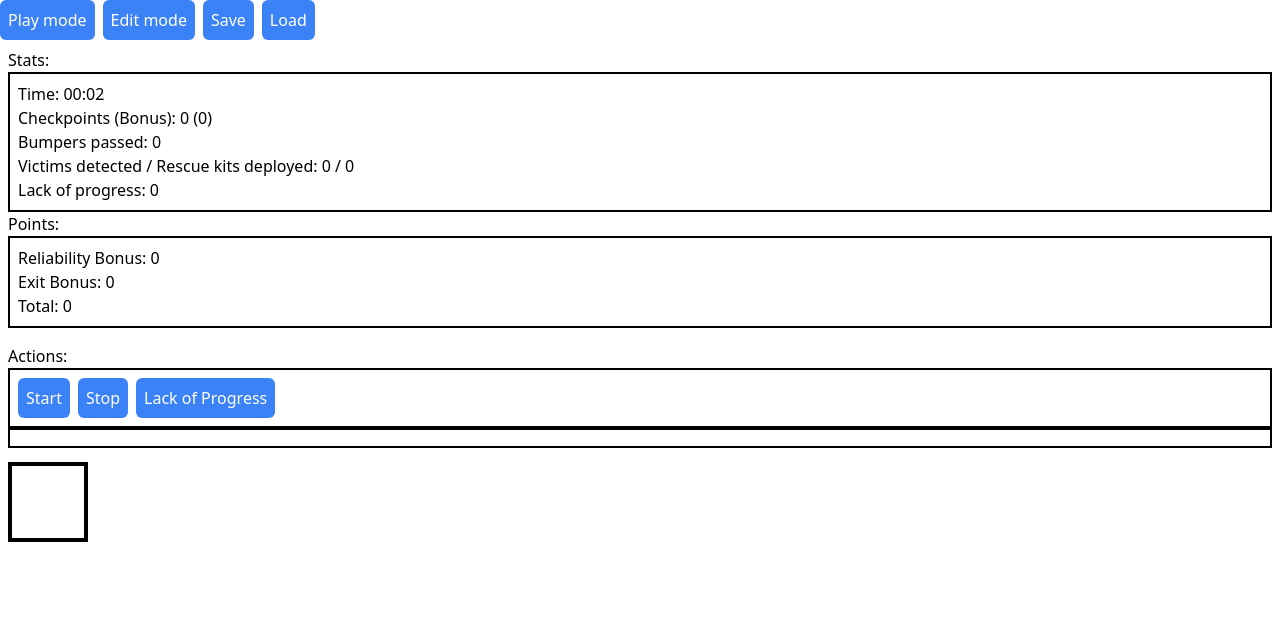
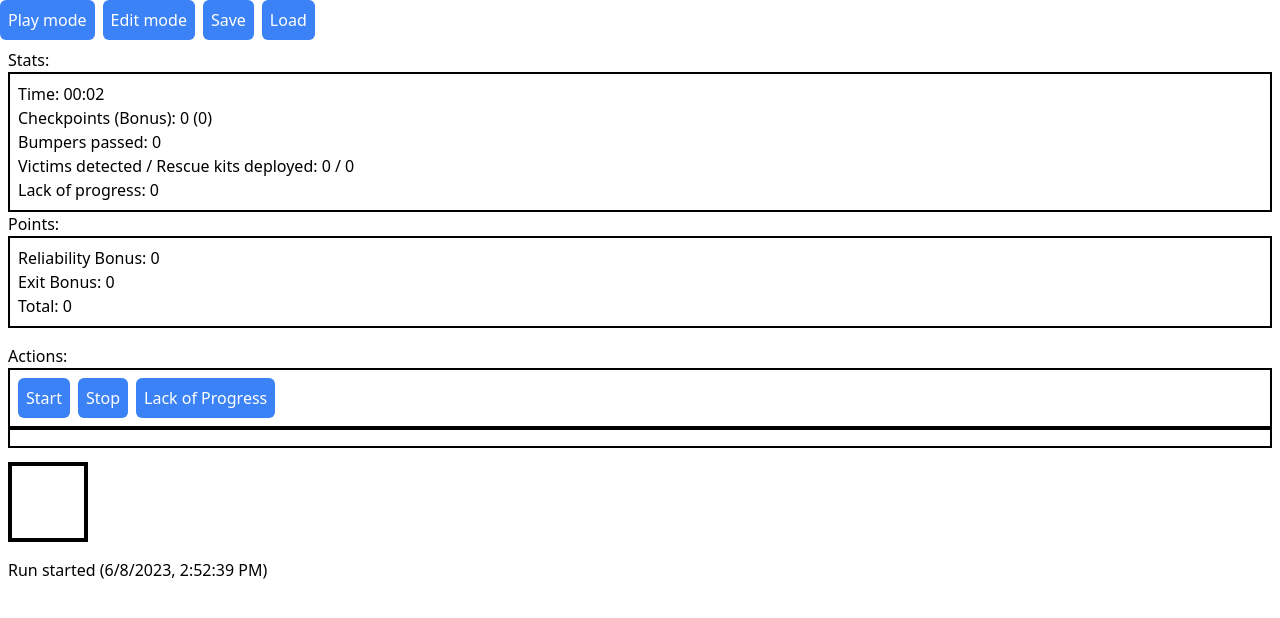
Before and after one commit to Toboxos/rcj-maze-entry-editor, a Vue app: page / in a window 1280 px wide. Both pictures are taken after a click on the button "Start". Shown: the top 618 px of the page. Built offline with nearby package versions, Linux system fonts and the light colour scheme.

Commit message:
Show actions log

```diff
--- a/src/components/Maze.vue
+++ b/src/components/Maze.vue
@@ -75,12 +75,19 @@
 
     <!-- Maze -->
     <div class="p-2 mt-2">
-      <div v-for="row in maze.data" class="m-0">
+      <div v-for="row in maze.data" class="m-0 flex flex-nowrap">
         <Tile
             :tile="tile" v-for="tile in row" :key="'tile' + tile.x + '' + tile.y"
             :editMode="editMode"
             :selected="tile === selectedTile"
             @tileClicked="tileClicked" />
+      </div>
+    </div>
+
+    <!-- Actions log -->
+    <div class="p-2">
+      <div v-for="action in actions.actions">
+        {{ action.description }} ({{ new Date(action.timestamp).toLocaleString() }})
       </div>
     </div>
 
```
